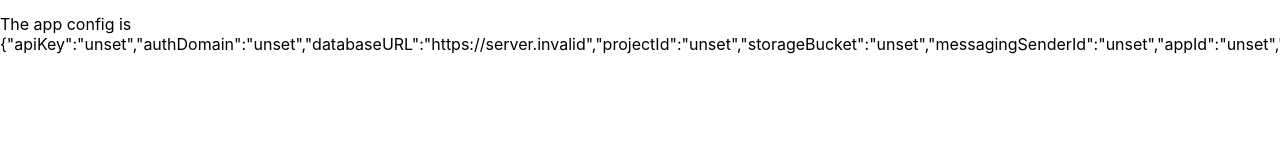
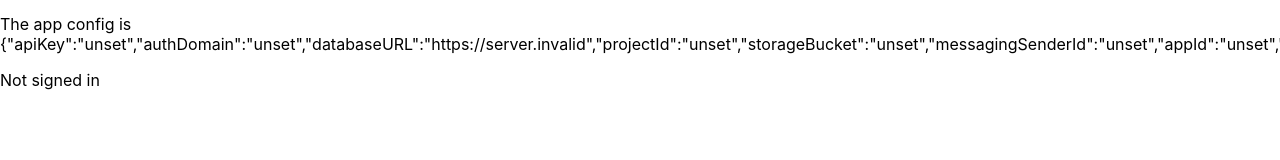
Before and after one commit to leshill/firebase-authn-authz-tutorial, a React (Create React App) app: page /home in a window 1280 px wide. Shown: the part 124-284 px from the top of the page. Built offline with nearby package versions, Linux system fonts and the light colour scheme; no server answers.

Commit message:
Show current user state in <Home>

```diff
--- a/src/Home.tsx
+++ b/src/Home.tsx
@@ -11,6 +11,12 @@ const Home: React.FC = () => {
       <p>
         The app config is {JSON.stringify(firebase.config())}.
       </p>
+      <p>
+        {
+          firebase.auth.currentUser ?
+          firebase.auth.currentUser.email : "Not signed in"
+        }
+      </p>
     </div>
   );
 };
```
